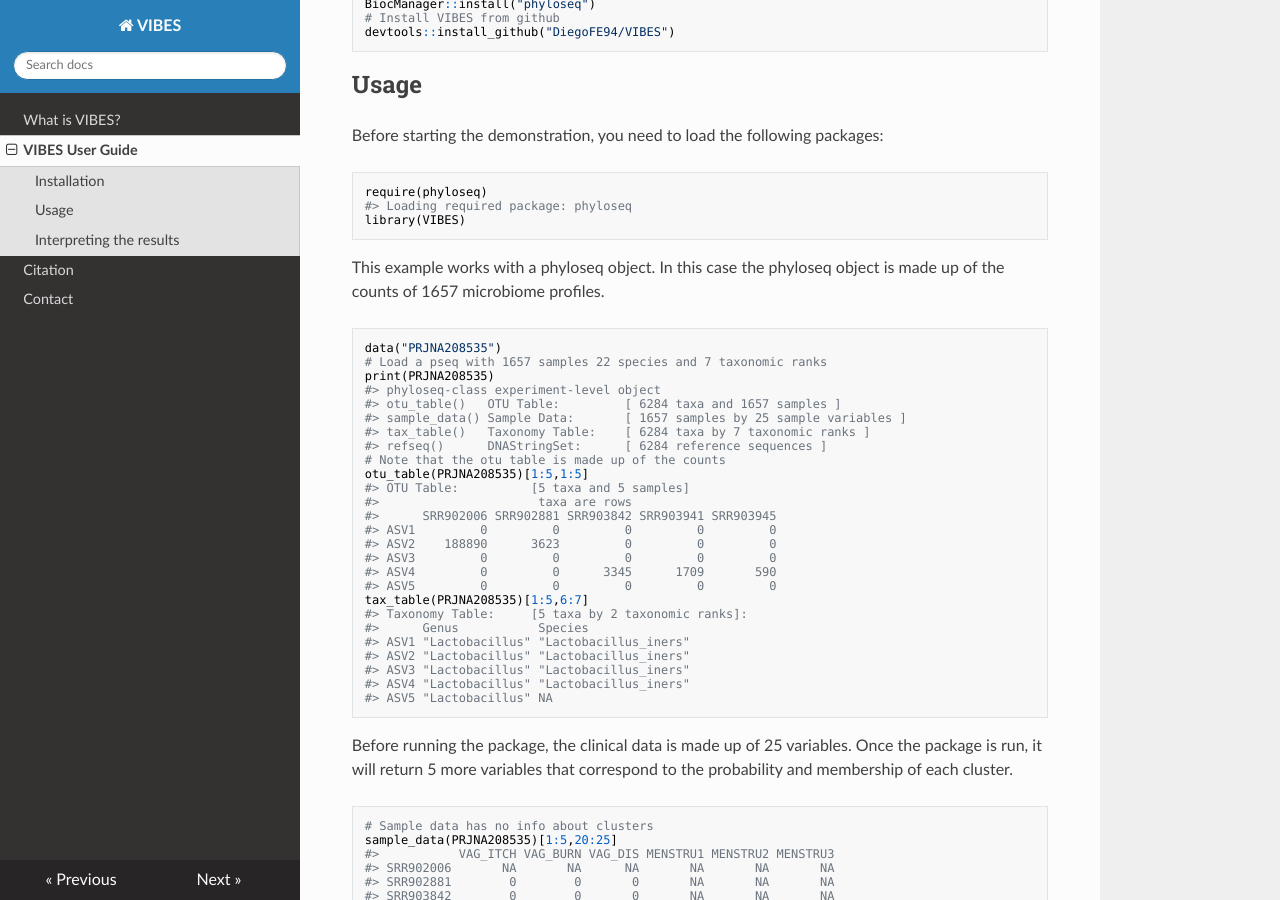
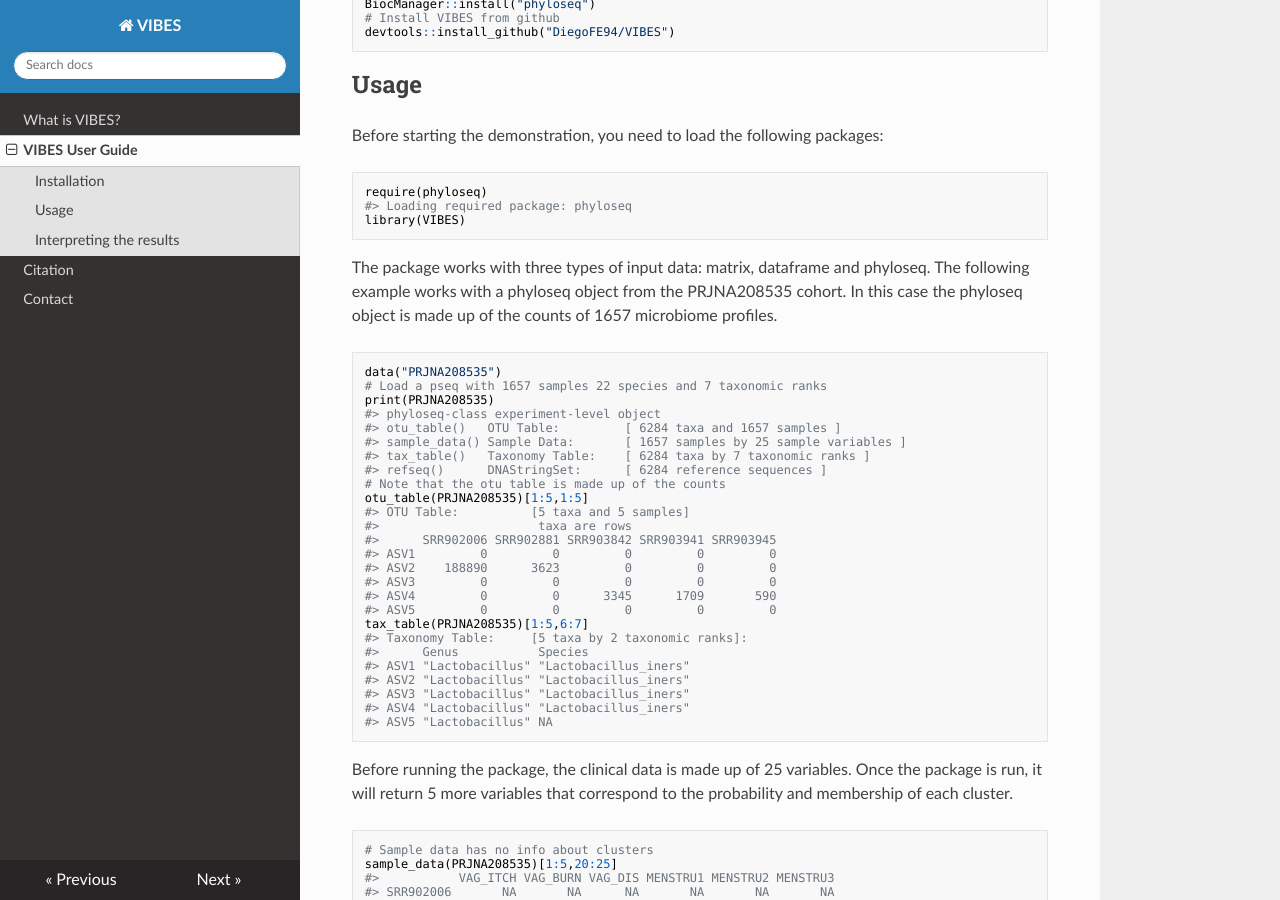
Before and after one commit to MALL-Machine-Learning-in-Live-Sciences/VIBES-docs, an MkDocs documentation site: the page built from docs/userguide.md, in a window 1280 px wide and 900 px high, scrolled down 439 px. Built offline with MkDocs 1.6.1, drawn with Linux system fonts in a browser that asks for light colours; nearby versions of some CDN libraries.

Commit message:
minor changes in the text

````diff
--- a/docs/userguide.md
+++ b/docs/userguide.md
@@ -31,8 +31,7 @@ require(phyloseq)
 library(VIBES)
 ```
 
-This example works with a phyloseq object. In this case the phyloseq
-object is made up of the counts of 1657 microbiome profiles.
+The package works with three types of input data: matrix, dataframe and phyloseq. The following example works with a phyloseq object from the PRJNA208535 cohort. In this case the phyloseq object is made up of the counts of 1657 microbiome profiles.
 
 ``` r
 data("PRJNA208535")
````
